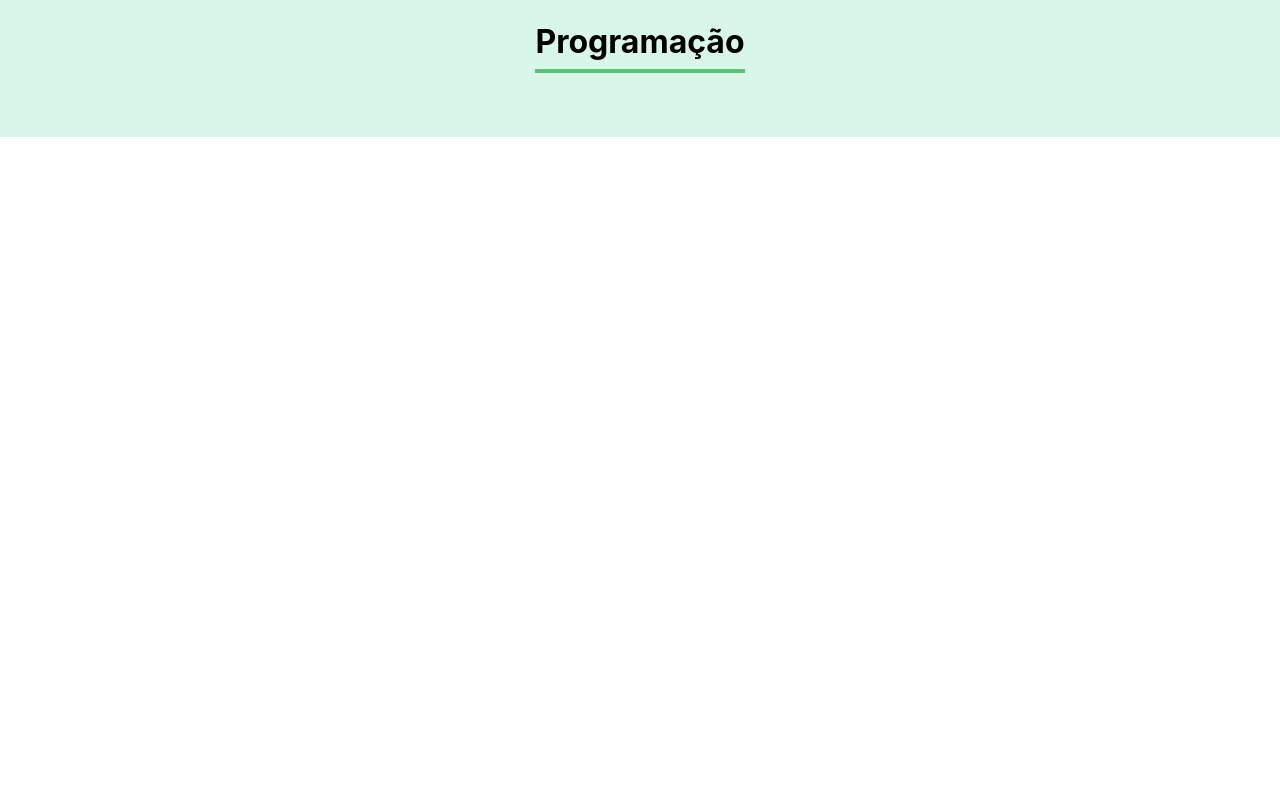
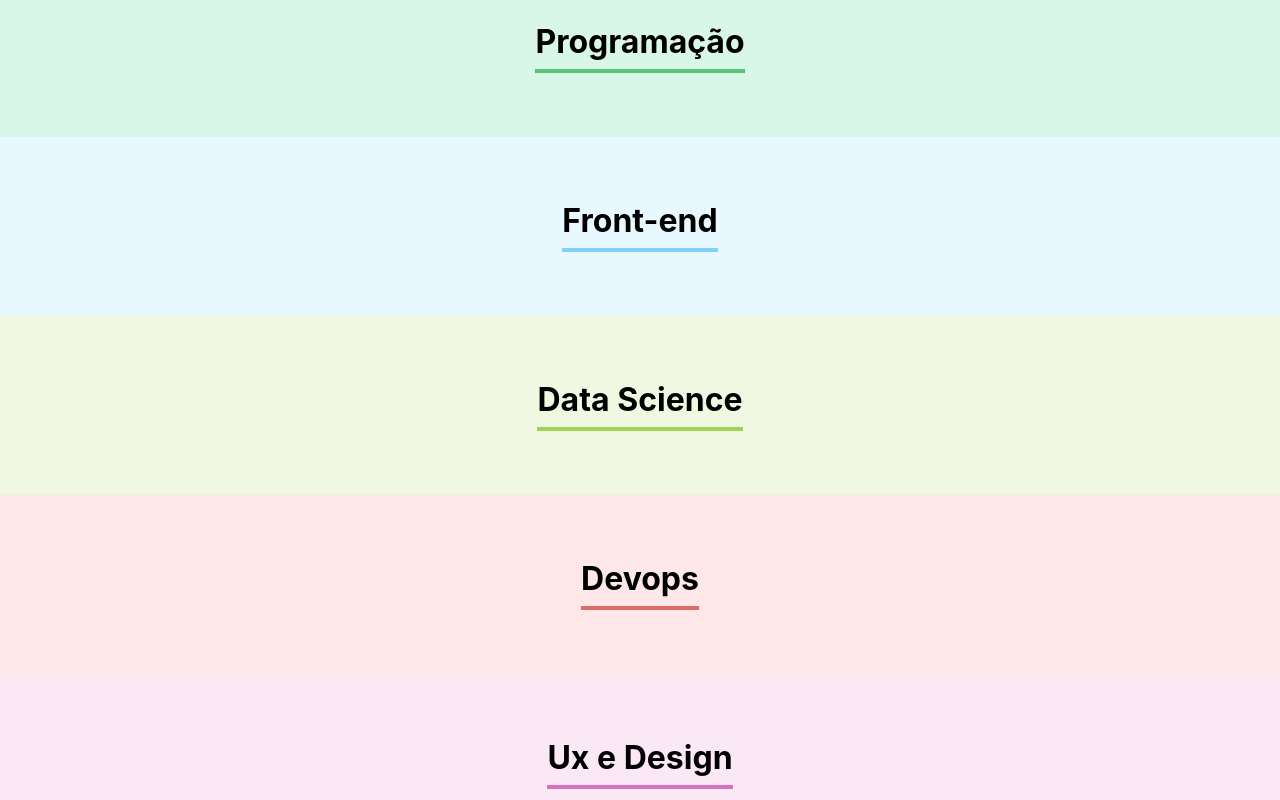
Before and after one commit to M-Eduarda-Oliveira/organo, a React (Create React App) app: page / in a window 1280 px wide. Shown: the part 1480-2280 px from the top of the page. Before the commit the page ends 1617 px from the top, so only its background shows below. Built offline with nearby package versions, Linux system fonts and the light colour scheme.

Commit message:
raising team list

```diff
--- a/src/App.js
+++ b/src/App.js
@@ -7,39 +7,39 @@ function App() {
 
   const times = [
     {
-      nome:'Programaç',
-      corPrimaria:'',
-      corSecundaria:''
+      nome:'Programação',
+      corPrimaria:'#57C278',
+      corSecundaria:'#D9F7E9'
     },
     {
       nome:'Front-end',
-      corPrimaria:'',
-      corSecundaria:''
+      corPrimaria:'#82CFFA',
+      corSecundaria:'#E8F8FF'
     },
     {
       nome:'Data Science',
-      corPrimaria:'',
-      corSecundaria:''
+      corPrimaria:'#A6D157',
+      corSecundaria:'#F0F8E2'
     },
     {
       nome:'Devops',
-      corPrimaria:'',
-      corSecundaria:''
+      corPrimaria:'#E06B69',
+      corSecundaria:'#FDE7E8'
     },
     {
       nome:'Ux e Design',
-      corPrimaria:'',
-      corSecundaria:''
+      corPrimaria:'#DB6EBF',
+      corSecundaria:'#FAE9F5'
     },
     {
       nome:'Mobile',
-      corPrimaria:'',
-      corSecundaria:''
+      corPrimaria:'#FFBA05',
+      corSecundaria:'#FFF5D9'
     },
     {
       nome:'Inovação e Gestão',
-      corPrimaria:'',
-      corSecundaria:''
+      corPrimaria:'#FF8A29',
+      corSecundaria:'#FFEEDF'
     }
   ]
 
@@ -54,7 +54,7 @@ function App() {
     <div className="App">
       <Banner />
       <Formulario aoColaboradorCadastrado={colaborador => aoNovoColaboradorAdicionado(colaborador)}/>
-      <Time nome="Programação"/>
+      {times.map(time => <Time key={time.nome} nome={time.nome} corPrimaria={time.corPrimaria} corSecundaria={time.corSecundaria}/>)}
     </div>
   );
 }
--- a/src/components/Time/Time.css
+++ b/src/components/Time/Time.css
@@ -1,12 +1,11 @@
 .time{
     text-align: center;
     padding: 32px;
-    background-color: #D9F7E9;
 }
 
 .time h3{
     font-size: 32px;
-    border-bottom: 4px solid #57C278;
+    border-bottom: 4px solid;
     display: inline-block;
     padding-bottom: 8px;
 }
--- a/src/components/Time/index.js
+++ b/src/components/Time/index.js
@@ -1,9 +1,11 @@
 import './Time.css'
 
 const Time = (props) => {
+    const css = { backgroundColor: props.corSecundaria };
+    const border = {borderColor: props.corPrimaria};
     return(
-        <section className='time'>
-            <h3>{props.nome}</h3>
+        <section className='time' style={css}>
+            <h3 style={border}>{props.nome}</h3>
         </section>
     )
 }
```
